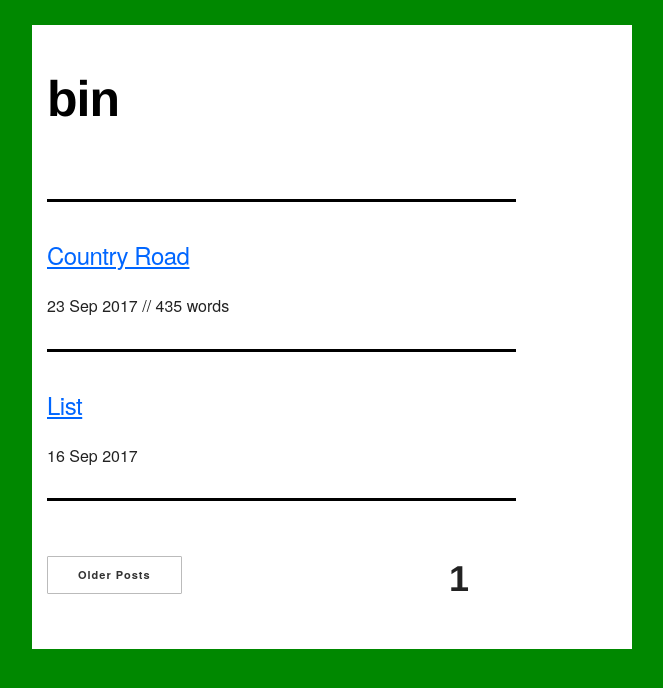
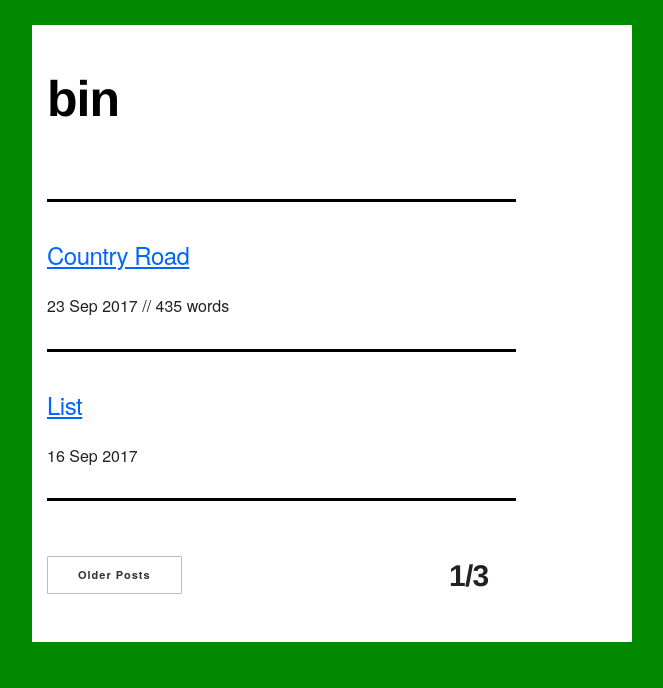
Before and after one commit to mt-trash/mt-trash.github.io, a Jekyll site: the page built from index.html, in a window 1280 px wide. Shown: the top 688 px of the page, without its empty margins (308-971 px from the left). Built offline with Jekyll 4.4.1, drawn with Linux system fonts in a browser that asks for light colours; the list of posts is cut into pages by our own code.

Commit message:
page total

```diff
--- a/index.html
+++ b/index.html
@@ -27,7 +27,7 @@ title: Empty Trash
   {% endif %}
   </div>
   <div class="four columns" style="margin-bottom: 1%">
-  <h3><b>{{ paginator.page }}</b></h3>
+  <h4><b>{{ paginator.page }}/{{ paginator.total_pages }}</b></h4>
   <p>
   </div>
 </div>
```
